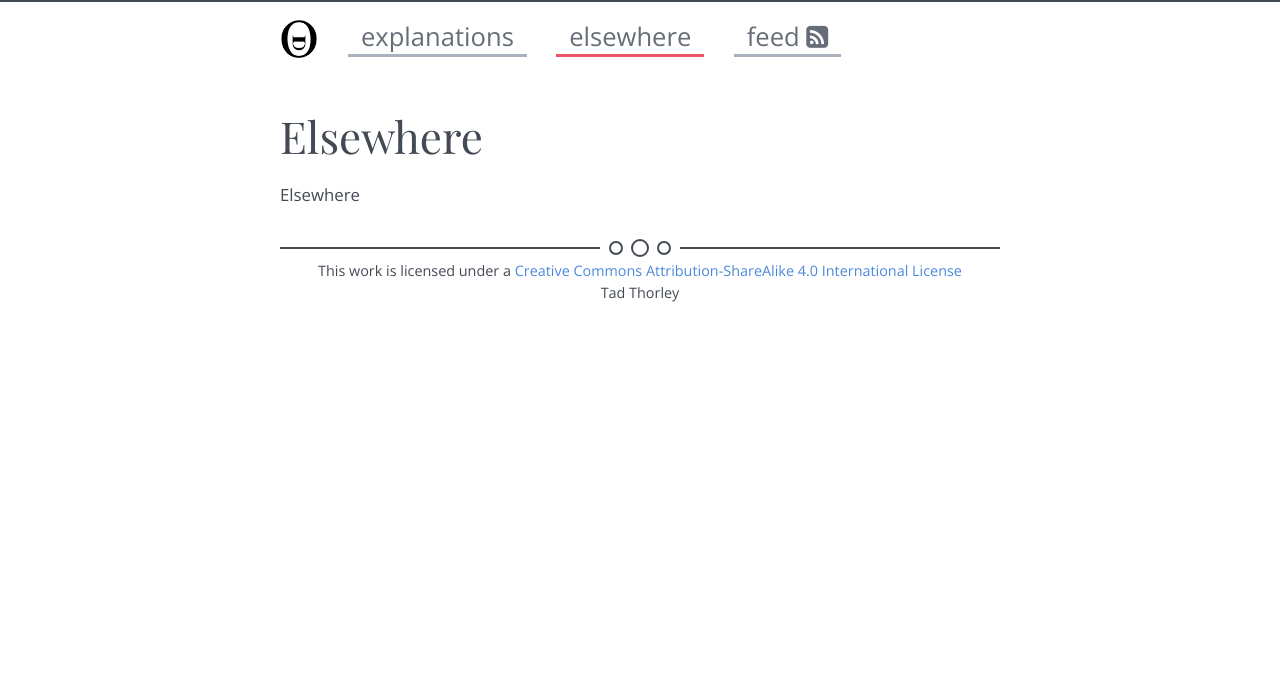
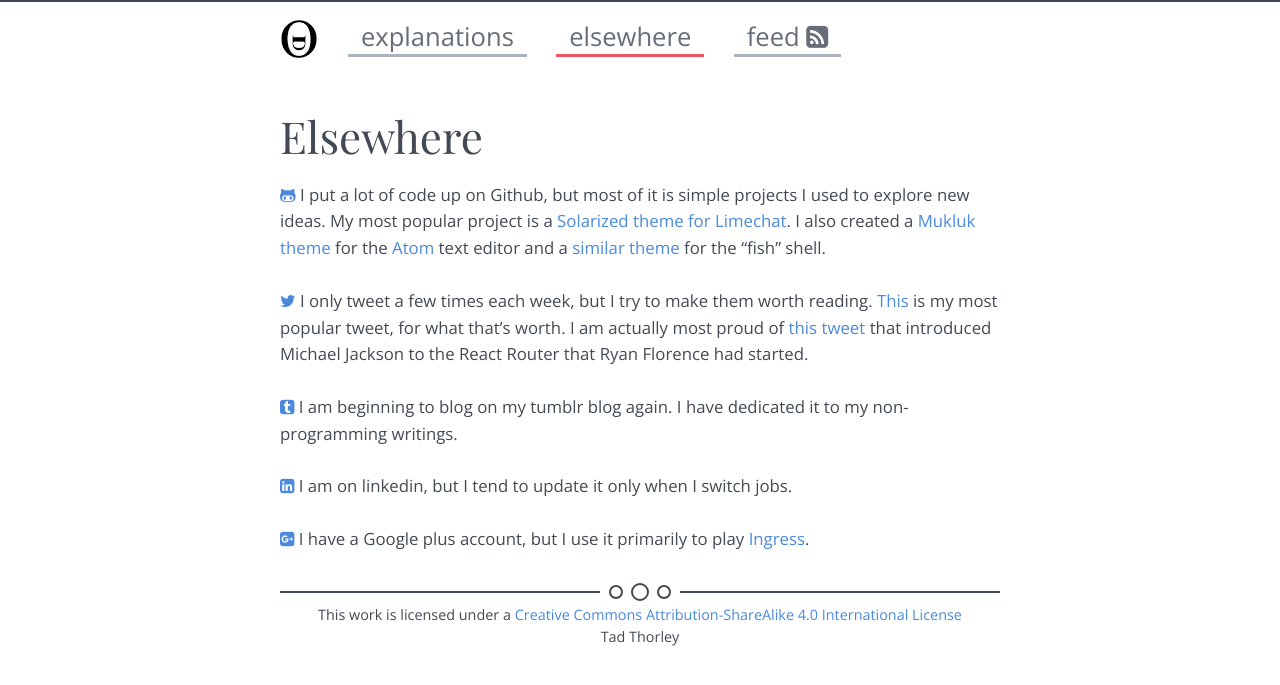
Before and after one commit to phaedryx/phaedryx.github.io, a Jekyll site: the page built from elsewhere.md, in a window 1280 px wide. Shown: the top 685 px of the page. Built offline with Jekyll 4.4.1, drawn with Linux system fonts in a browser that asks for light colours; nearby versions of some CDN libraries.

Commit message:
add more elsewheres

```diff
--- a/elsewhere.md
+++ b/elsewhere.md
@@ -5,4 +5,26 @@ permalink: /elsewhere/
 highlight: elsewhere
 ---
 
-Elsewhere
+[<i class="fa fa-github-alt"></i>](https://github.com/phaedryx) I put a lot of
+code up on Github, but most of it is simple projects I used to explore new
+ideas. My most popular project is a [Solarized theme for Limechat](https://github.com/phaedryx/limechat-solarized-theme).
+I also created a [Mukluk theme](https://github.com/phaedryx/mukluk-syntax) for
+the [Atom](https://atom.io/) text editor and a [similar theme](https://github.com/phaedryx/trout)
+for the "fish" shell.
+
+[<i class="fa fa-twitter"></i>](https://twitter.com/phaedryx) I only tweet a few
+times each week, but I try to make them worth reading.
+[This](https://twitter.com/phaedryx/status/123434707164729344) is my most
+popular tweet, for what that's worth. I am actually most proud of
+[this tweet](https://twitter.com/mjackson/status/469137307576963072) that
+introduced Michael Jackson to the React Router that Ryan Florence had started.
+
+[<i class="fa fa-tumblr-square"></i>](http://tadthorley.com/) I am beginning to
+blog on my tumblr blog again. I have dedicated it to my non-programming writings.
+
+[<i class="fa fa-linkedin-square"></i>](https://www.linkedin.com/in/tadthorley)
+I am on linkedin, but I tend to update it only when I switch jobs.
+
+[<i class="fa fa-google-plus-square"></i>](https://plus.google.com/+TadThorley)
+I have a Google plus account, but I use it primarily to play
+[Ingress](https://www.ingress.com/).
```
Also changed, not shown: 2 other files.
